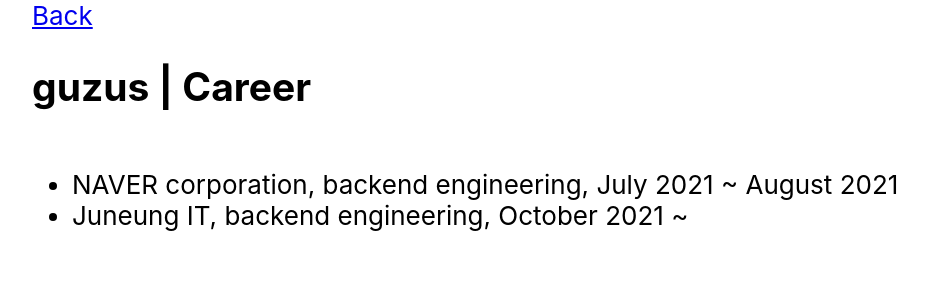
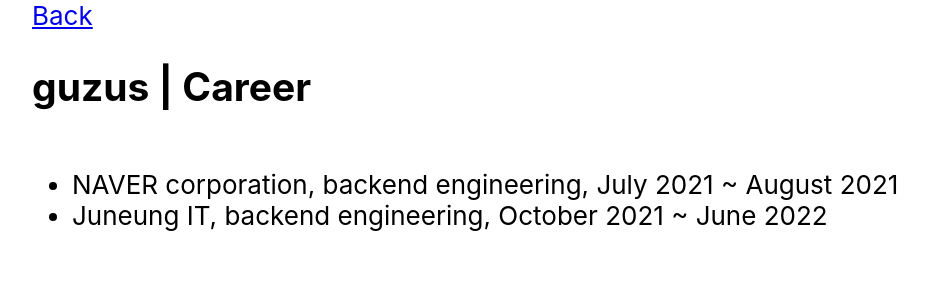
Before and after one commit to dodopeach/dodopeach.github.io, a React (Create React App) app: page /career in a window 1280 px wide. Shown: the top 300 px of the page, without its empty margins (96-1023 px from the left). Built offline with nearby package versions, Linux system fonts and the light colour scheme.

Commit message:
exit from Juneung IT

```diff
--- a/src/components/Career.js
+++ b/src/components/Career.js
@@ -7,7 +7,7 @@
       <h2>guzus | Career</h2>
       <ul>
         <li>NAVER corporation, backend engineering, July 2021 ~ August 2021</li>
-        <li>Juneung IT, backend engineering, October 2021 ~ </li>
+        <li>Juneung IT, backend engineering, October 2021 ~ June 2022</li>
       </ul>
     </>
   );
```
Also changed, not shown: 2 other files (tests, documents, lock files or other folders).
